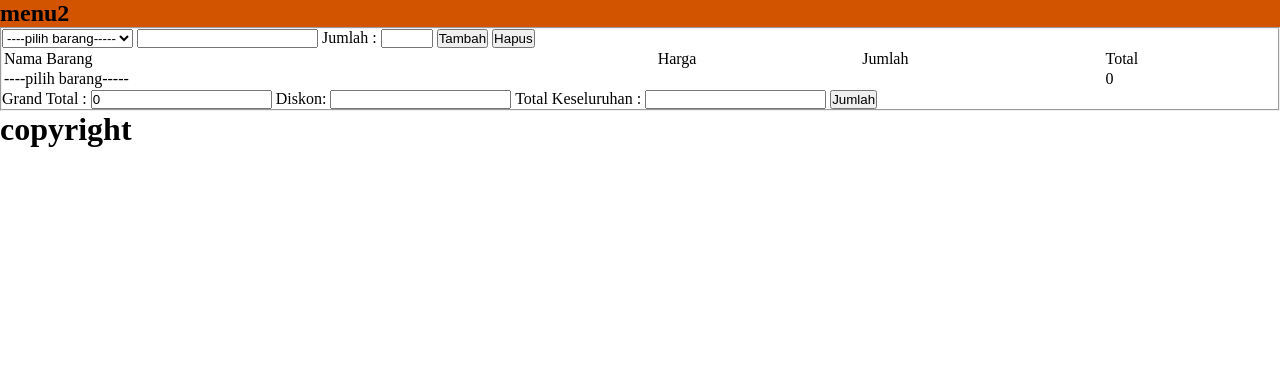
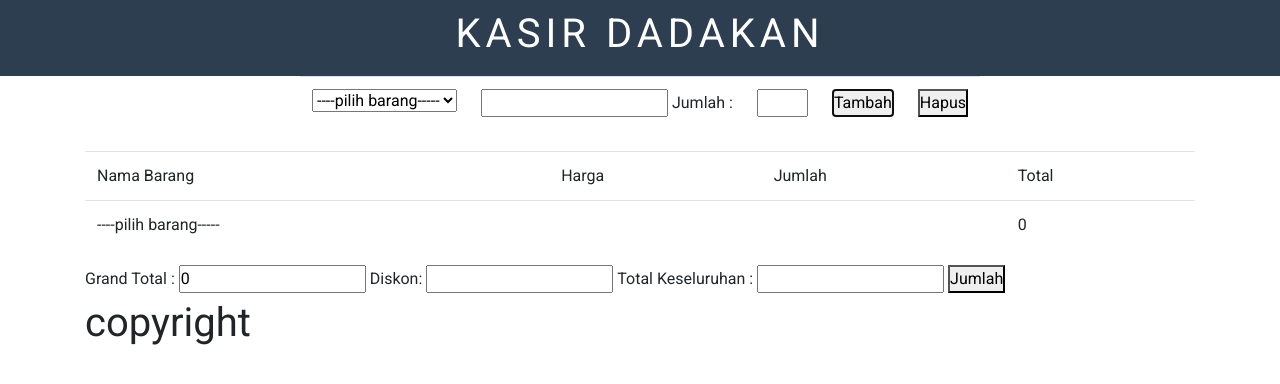
Before and after one commit to grindpants/Kasir-Dadakan, a plain HTML site: page index.html in a window 1280 px wide. Both pictures are taken after a click on the button "Tambah". Drawn offline with nearby package versions, Linux system fonts and the light colour scheme.

Commit message:
tambah bosstrap dan file js

```diff
--- a/index.html
+++ b/index.html
@@ -4,19 +4,23 @@
     <meta charset="UTF-8">
     <meta name="viewport" content="width=device-width, initial-scale=1.0">
     <meta http-equiv="X-UA-Compatible" content="ie=edge">
+    <link href="https://fonts.googleapis.com/css?family=Roboto&display=swap" rel="stylesheet">
+    <link rel="stylesheet" href="https://stackpath.bootstrapcdn.com/bootstrap/4.3.1/css/bootstrap.min.css" integrity="sha384-ggOyR0iXCbMQv3Xipma34MD+dH/1fQ784/j6cY/iJTQUOhcWr7x9JvoRxT2MZw1T" crossorigin="anonymous">
     <link rel="stylesheet" href="style/style.css">
     <title>Document</title>
 </head>
 <body>
     <nav>
-        <div class="menu2">
-            <h1>menu2</h1>
+        <div class="logo">
+            <h1>Kasir Dadakan</h1>
         </div>
     </nav>
-    <main>
-        <div class="listItem">
-                <fieldset>
-                    <p>
+    <div class="container">
+            <div class="row justify-content-md-center">
+                <div class="col-md-auto">
+                        <table class="table">
+                            <tr>
+                                <td>
                                     <select name="" id="barang" required>
                                         <option value="">----pilih barang-----</option>
                                         <option value="30000">Nescafe</option>
@@ -25,17 +29,23 @@
                                         <option value="5000">Oreo</option>
                                         <option value="2500">Indomie</option>
                                     </select>
-
+                                </td>
+                                <td>
                                     <input type="text" id="x" readonly>
                                     <label for="jumlah">Jumlah :</label>
-                        <input type="number" id="jumlah" min="1" max="10" required>
+                                </td>
+                                <td><input type="number" id="jumlah" min="1" max="10" required></td>
+                                <td><button type="button" name="add" id="add" >Tambah</button></td>
+                                <td><button type="button" name="delete" id="delete" >Hapus</button></td>
+                            </tr>
+                        </table>
+                </div>
+            </div>
 
-                        <button type="button" name="add" id="add" >Tambah</button>
-                        <button type="button" name="delete" id="delete" >Hapus</button>
-                    </p>
-                    <p>
-                        <table style="width: 100%;">
-                            <thead>
+            <div class="listItem">
+
+                            <table class="table">
+                                <thead class="thead-dark">
                                     <tr>
                                         <td>Nama Barang</td>
                                         <td>Harga</td>
@@ -43,11 +53,10 @@
                                         <td>Total</td>
                                     </tr>
                                 </thead>
-                            <tbody style="height: 50%;" id="daftarPesanan">
+                                <tbody id="daftarPesanan">
+
                                 </tbody>
                             </table>
-                    </p>
-                    <p>
                             <label for="totalSementara">Grand Total :</label>
                             <input id="totalSementara" type="text" readonly>
                             <label for="diskon">Diskon:</label>
@@ -55,8 +64,6 @@
                             <label for="sisa">Total Keseluruhan :</label>
                             <input id="sisa" type="number" readonly>
                             <button type="button" name="jumlah" id="jumlahKeseluruhan">Jumlah</button>
-                    </p>
-                </fieldset>
             </div>
         </main>
         <footer>
@@ -64,101 +71,10 @@
                 <h1>copyright</h1>
             </div>
         </footer>
-
-    <script>
-        var pilih = document.getElementById("barang");
-        var tambah = document.getElementById("add");
-        var hapus = document.getElementById("delete");
-        var total = document.getElementById("jumlahKeseluruhan");
-
-        document.getElementById("jumlah").value = "";
-
-
-
-
-        pilih.addEventListener('click', function(){
-
-            var nilai = document.getElementById("barang").value;
-            var jumlah = document.getElementById("jumlah").value;
-            var x = document.getElementById("x");
-            x.value = nilai;
-
-
-        });
-
-        tambah.addEventListener('click', function(){
-            var daftarPesanan = document.getElementById("daftarPesanan"); //parent
-            var namaBarang = document.querySelectorAll("#barang option");
-            var nilai = document.getElementById("barang").value;
-            var jumlah = document.getElementById("jumlah").value;
-            var harga = document.getElementById("x").value;
-            var totalKeseluruhan = document.getElementById("totalSementara");
-
-
-
-
-            var NewRow = daftarPesanan.insertRow(-1);
-            var Newcell1 = NewRow.insertCell(0);
-            var Newcell2 = NewRow.insertCell(1);
-            var Newcell3 = NewRow.insertCell(2);
-            var Newcell4 = NewRow.insertCell(3);
-
-
-
-            for(let i = 0; i < namaBarang.length; i++){
-                if(nilai === namaBarang[i].value){
-                    // insert new row.
-                    Newcell1.innerHTML = namaBarang[i].innerHTML;
-                    Newcell2.innerHTML = nilai;
-                    Newcell3.innerHTML = jumlah;
-                    Newcell4.innerHTML = harga*jumlah;
-                    Newcell4.value = harga*jumlah;
-                }
-
-            }
-            calculateTotal()
-
-        });
-
-        hapus.addEventListener('click', function() {
-            var totalKeseluruhan = document.getElementById("totalSementara");
-            // delete row (index-0).
-            /* var nilai = totalKeseluruhan.value;
-
-                    nilai -= Number(daftarPesanan.children[i].children[3].innerText)
-                    totalKeseluruhan.value = nilai; */
-
-
-            document.getElementById("daftarPesanan").deleteRow(-1);
-            calculateTotal()
-
-        });
-
-        var calculateTotal = () => {
-            var daftarPesanan = document.getElementById("daftarPesanan");
-            var totalKeseluruhan = document.getElementById("totalSementara");
-            var nilai = 0;
-            for (var i = 0; i < daftarPesanan.children.length; i++){
-                nilai += Number(daftarPesanan.children[i].children[3].innerText)
-            }
-            totalKeseluruhan.value = nilai;
-        }
-
-
-        total.addEventListener('click', function(){
-            console.log('asd')
-            var total = document.getElementById("totalSementara");
-            var nilaiDiskon = document.getElementById("diskon");
-            var totalKeseluruhan = document.getElementById("sisa");
-            if (nilaiDiskon.value == 0) {
-                totalKeseluruhan.value = Number(total.value)
-            } else {
-                totalKeseluruhan.value = (Number(total.value) * nilaiDiskon.value) / 100;
-            }
-
-
-
-        });
-    </script>
+    </div>
+<script src="script.js"></script>
+<script src="https://code.jquery.com/jquery-3.3.1.slim.min.js" integrity="sha384-q8i/X+965DzO0rT7abK41JStQIAqVgRVzpbzo5smXKp4YfRvH+8abtTE1Pi6jizo" crossorigin="anonymous"></script>
+<script src="https://cdnjs.cloudflare.com/ajax/libs/popper.js/1.14.7/umd/popper.min.js" integrity="sha384-UO2eT0CpHqdSJQ6hJty5KVphtPhzWj9WO1clHTMGa3JDZwrnQq4sF86dIHNDz0W1" crossorigin="anonymous"></script>
+<script src="https://stackpath.bootstrapcdn.com/bootstrap/4.3.1/js/bootstrap.min.js" integrity="sha384-JjSmVgyd0p3pXB1rRibZUAYoIIy6OrQ6VrjIEaFf/nJGzIxFDsf4x0xIM+B07jRM" crossorigin="anonymous"></script>
 </body>
 </html>
--- /dev/null
+++ b/script.js
@@ -0,0 +1,94 @@
+var pilih = document.getElementById("barang");
+var tambah = document.getElementById("add");
+var hapus = document.getElementById("delete");
+var total = document.getElementById("jumlahKeseluruhan");
+
+document.getElementById("jumlah").value = "";
+
+
+
+
+pilih.addEventListener('click', function(){
+
+    var nilai = document.getElementById("barang").value;
+    var jumlah = document.getElementById("jumlah").value;
+    var x = document.getElementById("x");
+    x.value = nilai;
+
+
+});
+
+tambah.addEventListener('click', function(){
+    var daftarPesanan = document.getElementById("daftarPesanan"); //parent
+    var namaBarang = document.querySelectorAll("#barang option");
+    var nilai = document.getElementById("barang").value;
+    var jumlah = document.getElementById("jumlah").value;
+    var harga = document.getElementById("x").value;
+    var totalKeseluruhan = document.getElementById("totalSementara");
+
+
+
+
+    var NewRow = daftarPesanan.insertRow(-1);
+    var Newcell1 = NewRow.insertCell(0);
+    var Newcell2 = NewRow.insertCell(1);
+    var Newcell3 = NewRow.insertCell(2);
+    var Newcell4 = NewRow.insertCell(3);
+
+
+
+    for(let i = 0; i < namaBarang.length; i++){
+        if(nilai === namaBarang[i].value){
+            // insert new row.
+            Newcell1.innerHTML = namaBarang[i].innerHTML;
+            Newcell2.innerHTML = nilai;
+            Newcell3.innerHTML = jumlah;
+            Newcell4.innerHTML = harga*jumlah;
+            Newcell4.value = harga*jumlah;
+        }
+
+    }
+    calculateTotal()
+
+});
+
+hapus.addEventListener('click', function() {
+    var totalKeseluruhan = document.getElementById("totalSementara");
+    // delete row (index-0).
+    /* var nilai = totalKeseluruhan.value;
+
+            nilai -= Number(daftarPesanan.children[i].children[3].innerText)
+            totalKeseluruhan.value = nilai; */
+
+
+    document.getElementById("daftarPesanan").deleteRow(-1);
+    calculateTotal()
+
+});
+
+total.addEventListener('click', function() {
+    var total = document.getElementById("totalSementara");
+    var nilaiDiskon = document.getElementById("diskon");
+    var totalKeseluruhan = document.getElementById("sisa");
+    var nilaiDiskon ;
+    if (nilaiDiskon.value == 0) {
+        totalKeseluruhan.value = Number(total.value)
+    } else {
+        nilaiDiskon = (Number(total.value) * nilaiDiskon.value) / 100;
+        totalKeseluruhan.value = Number(total.value) - nilaiDiskon;
+    }
+});
+
+var calculateTotal = () => {
+    var daftarPesanan = document.getElementById("daftarPesanan");
+    var totalSementara = document.getElementById("totalSementara");
+    // var totalKeseluruhan = document.getElementById("sisa");
+    var nilai = 0;
+    for (var i = 0; i < daftarPesanan.children.length; i++){
+        nilai += Number(daftarPesanan.children[i].children[3].innerText)
+    }
+    totalSementara.value = nilai;
+    // totalKeseluruhan.value = nilai;
+
+
+}
--- a/style/style.css
+++ b/style/style.css
@@ -2,12 +2,23 @@
     margin: 0;
     padding: 0;
     box-sizing: border-box;
+    font-family: 'roboto', sans-serif;
+}
+
+nav {
+    display: flex;
+    justify-content: space-around;
+    letter-spacing: 5px;
+    align-items: flex-start;
+    min-height: 8vh;
+    background-color: #2c3e50;
+    padding: 10px 0;
+
 }
 
 nav .logo {
-    background-color: #f1c40f;
+    color: white;
+    text-transform: uppercase;
+    font-size: 20px;
+    font-weight: bold;
 }
-
-nav .menu2 {
-    background-color: #d35400;
-}
```
Lines whose indentation alone changed are shown as unchanged.
